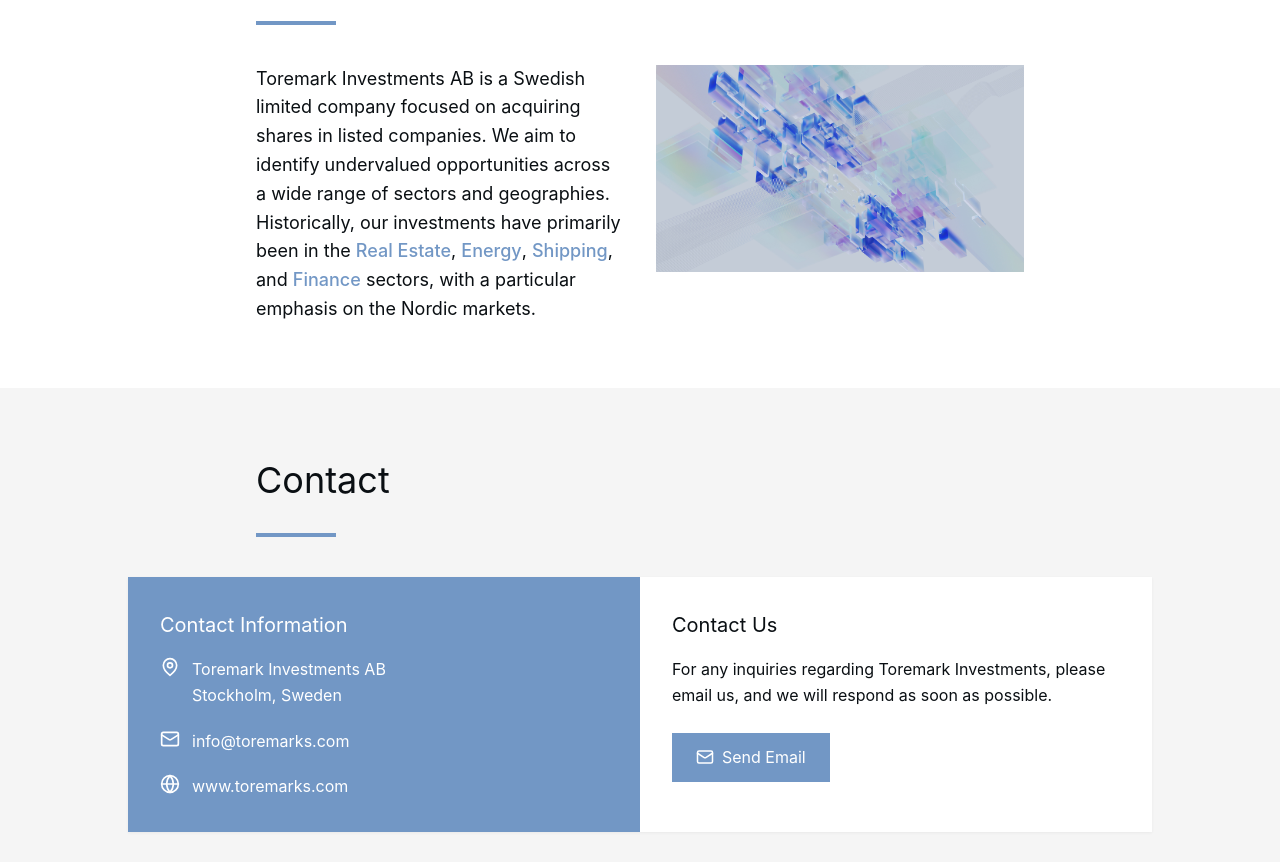
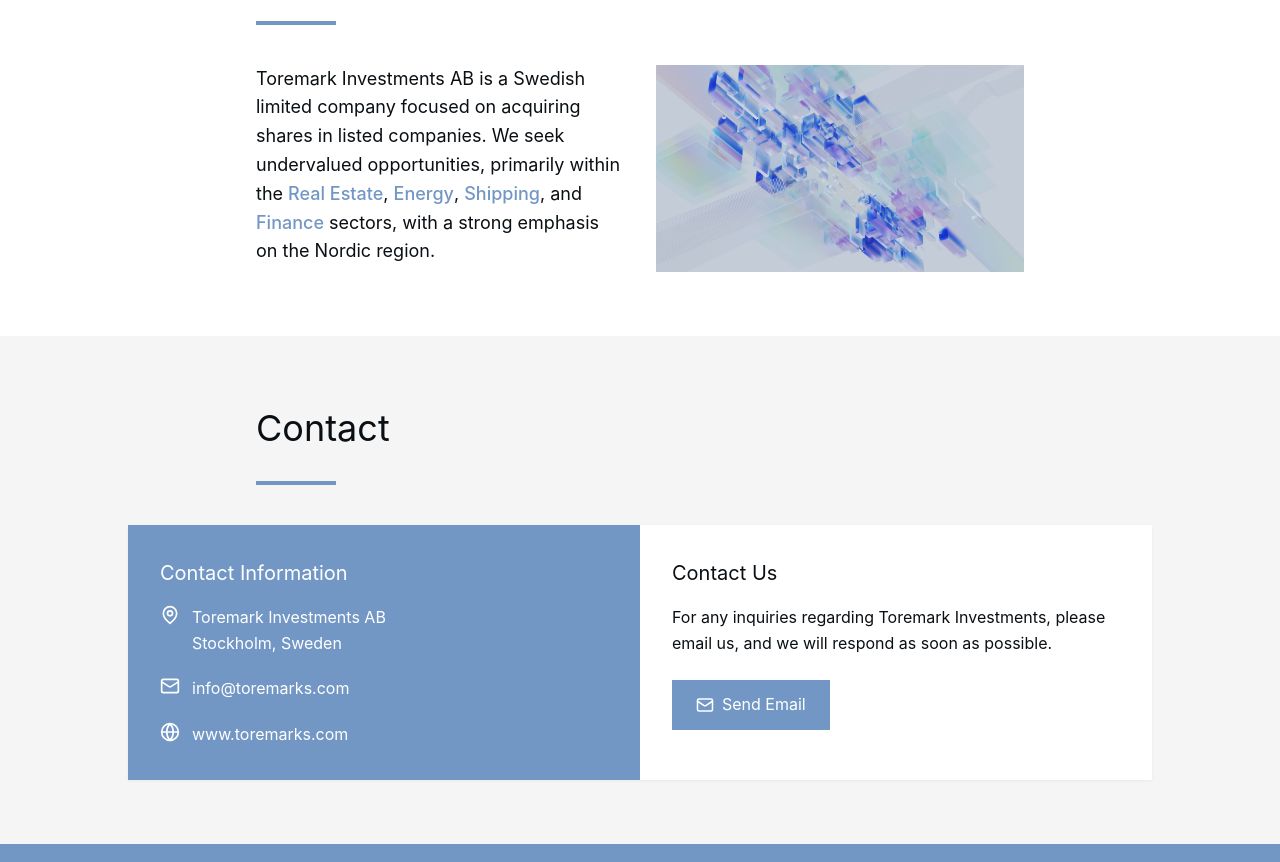
Before and after one commit to ToremarkInvestment/index, a plain HTML site: page index.html in a window 1280 px wide. Shown: the part 925-1787 px from the top of the page. Drawn offline with nearby package versions, Linux system fonts and the light colour scheme.

Commit message:
Update index.html

```diff
--- a/index.html
+++ b/index.html
@@ -92,15 +92,14 @@
               <div class="about-content">
                 <div class="about-text">
                   <p class="section-text">
-                    Toremark Investments AB is a Swedish limited company focused
-                    on acquiring shares in listed companies. We aim to identify
-                    undervalued opportunities across a wide range of sectors and
-                    geographies. Historically, our investments have primarily been in the
+                    Toremark Investments AB is a Swedish limited company
+                    focused on acquiring shares in listed companies. We
+                    seek undervalued opportunities, primarily within the
                     <span class="highlight-text">Real Estate</span>,
                     <span class="highlight-text">Energy</span>,
                     <span class="highlight-text">Shipping</span>, and
-                    <span class="highlight-text">Finance</span> sectors, with a particular
-                    emphasis on the Nordic markets.
+                    <span class="highlight-text">Finance</span> sectors,
+                    with a strong emphasis on the Nordic region.
                   </p>
                 </div>
                 <div class="about-image-container">
```
